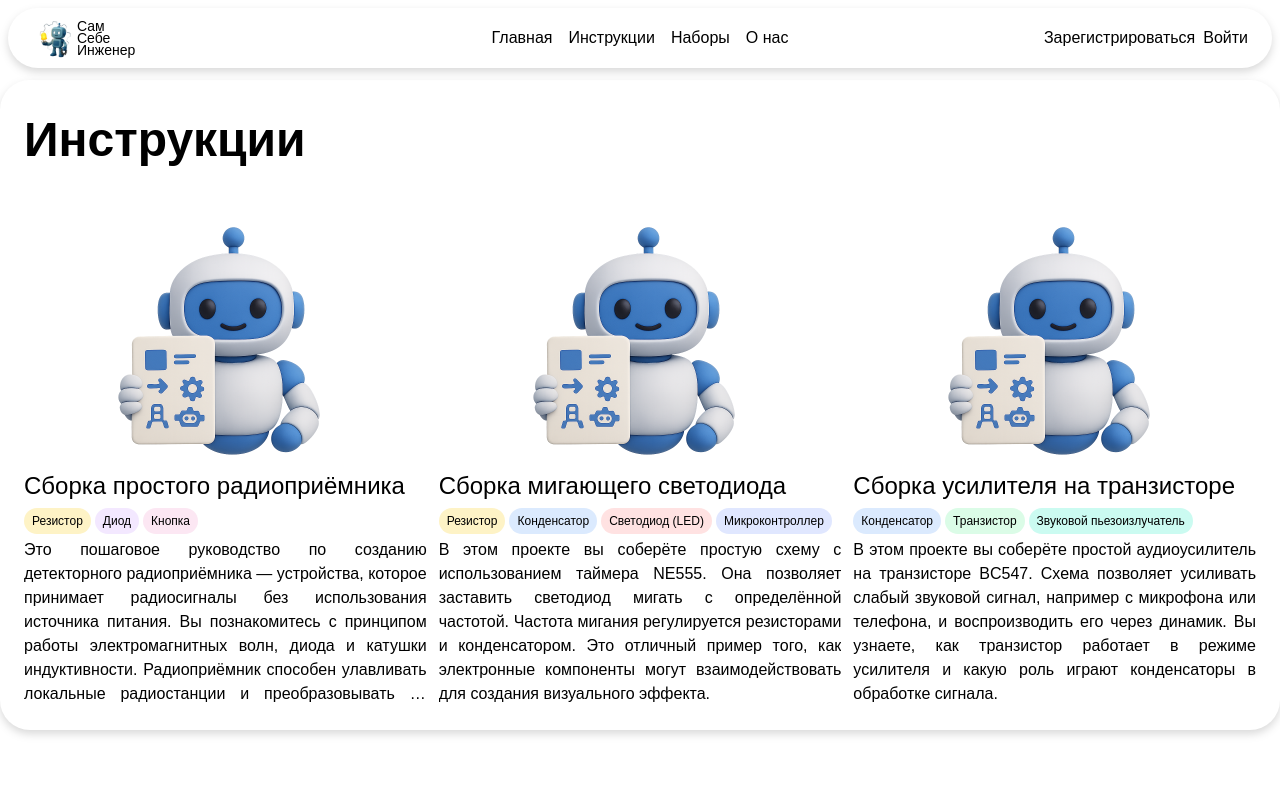
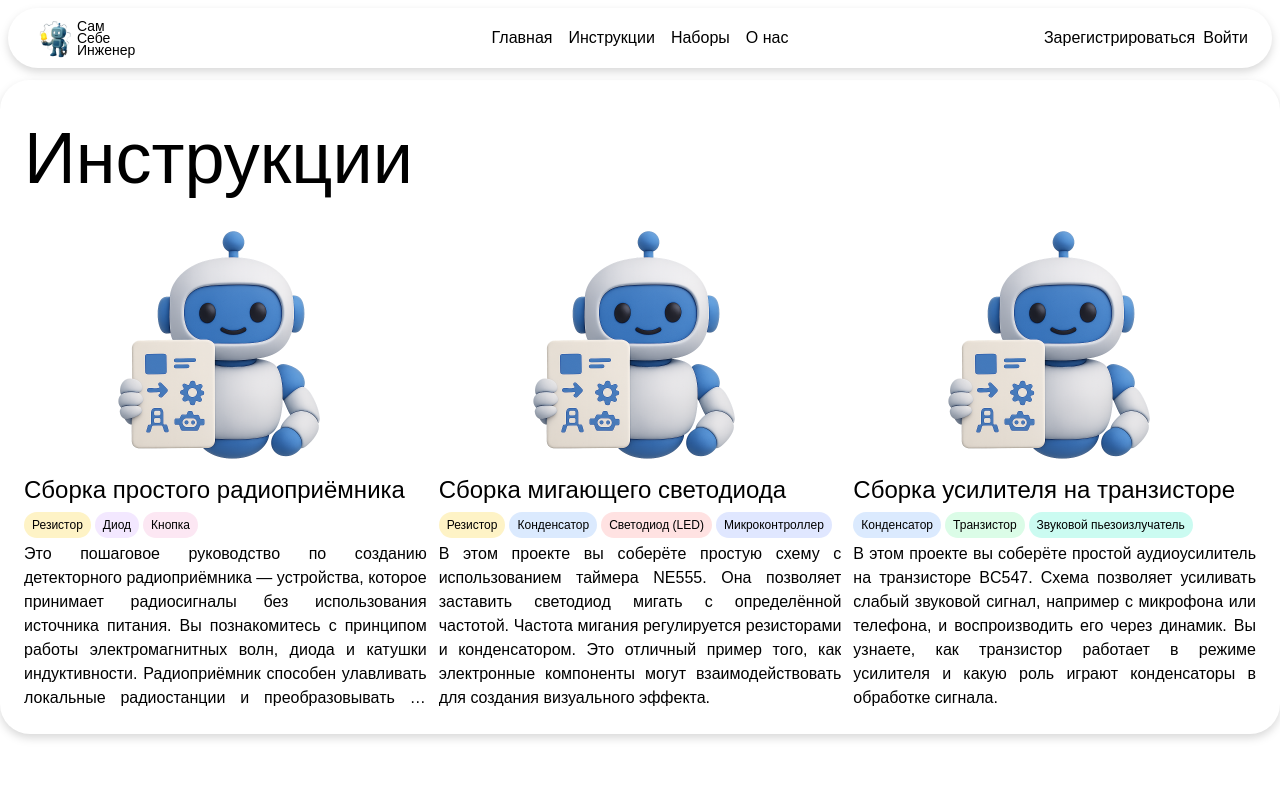
Before and after one commit to tsyay/sam-sebe-engineer-frontend, a React (Vite) app in the folder sam-sebe-engineer-frontend/: page /instructions in a window 1280 px wide. Shown: the top 798 px of the page. Built offline with nearby package versions, Linux system fonts and the light colour scheme.

Commit message:
Refactor page layouts and move headers to parent
Moved section headers and layout styling from widgets to their respective page components using the new PageLayout.Wrap component. This improves layout consistency and separates content from presentation logic in widgets.

```diff
--- a/sam-sebe-engineer-frontend/src/pages/electronic-component/ElectronicComponentPage.tsx
+++ b/sam-sebe-engineer-frontend/src/pages/electronic-component/ElectronicComponentPage.tsx
@@ -2,6 +2,7 @@ import { Navigate, useParams } from "react-router";
 import { PageLayout } from "../../shared/layouts/PageLayout";
 import { ElectronicComponentViewer } from "../../widgets";
 import { getElectronicComponentById } from "../../shared/api/ElectronicComponents";
+import { Component } from "react";
 
 export const ElectronicComponentPage = () => {
   const params = useParams<{ id: string }>();
@@ -12,7 +13,10 @@ export const ElectronicComponentPage = () => {
     <PageLayout>
       <PageLayout.Main>
         <PageLayout.Section>
-          <ElectronicComponentViewer component={electrionicComponent} />
+          <PageLayout.Wrap>
+            <h2 className="text-[72px]">{electrionicComponent.title}</h2>
+            <ElectronicComponentViewer component={electrionicComponent} />
+          </PageLayout.Wrap>
         </PageLayout.Section>
       </PageLayout.Main>
     </PageLayout>
--- a/sam-sebe-engineer-frontend/src/pages/instruction/InstructionPage.tsx
+++ b/sam-sebe-engineer-frontend/src/pages/instruction/InstructionPage.tsx
@@ -13,7 +13,10 @@ export const InstructionPage = () => {
       <PageLayout>
         <PageLayout.Main>
           <PageLayout.Section>
-            <InstructionViewer instruction={instruction} />
+            <PageLayout.Wrap>
+              <h2 className="text-[72px]">{instruction.title}</h2>
+              <InstructionViewer instruction={instruction} />
+            </PageLayout.Wrap>
           </PageLayout.Section>
         </PageLayout.Main>
       </PageLayout>
--- a/sam-sebe-engineer-frontend/src/pages/instructions/InstructionsListPage.tsx
+++ b/sam-sebe-engineer-frontend/src/pages/instructions/InstructionsListPage.tsx
@@ -5,7 +5,10 @@ export const InstructionsListPage = () => {
     <PageLayout>
       <PageLayout.Main>
         <PageLayout.Section>
-          <InstructionsList />
+          <PageLayout.Wrap>
+            <h2 className="text-[72px]">Инструкции</h2>
+            <InstructionsList />
+          </PageLayout.Wrap>
         </PageLayout.Section>
       </PageLayout.Main>
     </PageLayout>
--- a/sam-sebe-engineer-frontend/src/pages/kits/KitsPage.tsx
+++ b/sam-sebe-engineer-frontend/src/pages/kits/KitsPage.tsx
@@ -6,7 +6,10 @@ export const KitsPage = () => {
     <PageLayout>
       <PageLayout.Main>
         <PageLayout.Section>
-          <Kits />
+          <PageLayout.Wrap>
+            <h2 className="text-[72px]">Наборы</h2>
+            <Kits />
+          </PageLayout.Wrap>
         </PageLayout.Section>
       </PageLayout.Main>
     </PageLayout>
--- a/sam-sebe-engineer-frontend/src/shared/layouts/PageLayout/PageLayout.tsx
+++ b/sam-sebe-engineer-frontend/src/shared/layouts/PageLayout/PageLayout.tsx
@@ -36,3 +36,11 @@ PageLayout.Section = ({ children, className = '' }: { children: ReactNode; class
     </Container>
   </section>
 );
+
+PageLayout.Wrap = ({ children, className = '' }: { children: ReactNode; className?: string }) => (
+  <section className={`w-full mt-[80px] mb-[40px] drop-shadow-lg bg-white p-6 rounded-[30px]`}>
+    <Container>
+      {children}
+    </Container>
+  </section>
+);
--- a/sam-sebe-engineer-frontend/src/widgets/electrionic-component-viewer/ElectronicComponentViewer.tsx
+++ b/sam-sebe-engineer-frontend/src/widgets/electrionic-component-viewer/ElectronicComponentViewer.tsx
@@ -6,7 +6,7 @@ interface ElectronicComponentViewerProps{
 
 export const ElectronicComponentViewer = ({component} : ElectronicComponentViewerProps) => {
     return (
-        <div className="w-full flex flex-row gap-3 mt-[80px] bg-white rounded-[30px] drop-shadow-lg p-4">
+        <div className="w-full flex flex-row gap-3">
             <div className="flex-1 flex flex-col justify-center">
                 <h2 className="text-[48px] font-bold text-center">{component.title}</h2>
                 <p className="text-[24px] font-light text-justify">{component.description}</p>
--- a/sam-sebe-engineer-frontend/src/widgets/instruction-viewer/ui/InstructionViewer.tsx
+++ b/sam-sebe-engineer-frontend/src/widgets/instruction-viewer/ui/InstructionViewer.tsx
@@ -43,8 +43,7 @@ export const InstructionViewer = ({ instruction }: InstructionViewerProps) => {
   };
 
   return (
-    <div className="w-full h-full mt-[80px] mb-[40px] drop-shadow-lg bg-white p-6 rounded-[30px]">
-      <h2 className="text-[48px] font-bold mb-8">{instruction.title}</h2>
+    <div className="w-full h-full">
       <StepView step={instruction.steps[step]} />
 
       <div className="flex flex-row justify-center gap-3 mt-6">
--- a/sam-sebe-engineer-frontend/src/widgets/instructions-list/InstructionsList.tsx
+++ b/sam-sebe-engineer-frontend/src/widgets/instructions-list/InstructionsList.tsx
@@ -22,8 +22,7 @@ export const InstructionsList = ({ instructions }: InstructionsListProps) => {
   const dataToRender = instructions ?? fetchedInstructions;
 
   return (
-    <div className="w-full h-full mt-[80px] mb-[40px] drop-shadow-lg bg-white p-6 rounded-[30px]">
-      <h2 className="text-[48px] font-bold mb-8">Инструкции</h2>
+    <div className="w-full h-full ">
       <div className="grid grid-cols-3 gap-3">
         {dataToRender.map((instruction, index) => (
           <InstructionCard key={index} instruction={instruction} />
--- a/sam-sebe-engineer-frontend/src/widgets/kits/Kits.tsx
+++ b/sam-sebe-engineer-frontend/src/widgets/kits/Kits.tsx
@@ -1,15 +1,10 @@
-import { useState } from "react";
 import { KitsCard } from "./ui";
 import { getAllKits } from "../../shared/";
 
 export const Kits = () => {
-  const [activeIndex, setActiveIndex] = useState<number | null>(null);
-
   const kits = getAllKits();
-
   return (
-    <div className="w-full h-full mt-[80px] mb-[40px] drop-shadow-lg bg-white p-6 rounded-[30px]">
-      <h2 className="text-[72px]">Наборы</h2>
+    <div className="w-full h-full">
       <div className="w-full h-fit flex flex-col gap-3 overflow-hidden">
         {kits.map((kit, index) => (
           <KitsCard
```
